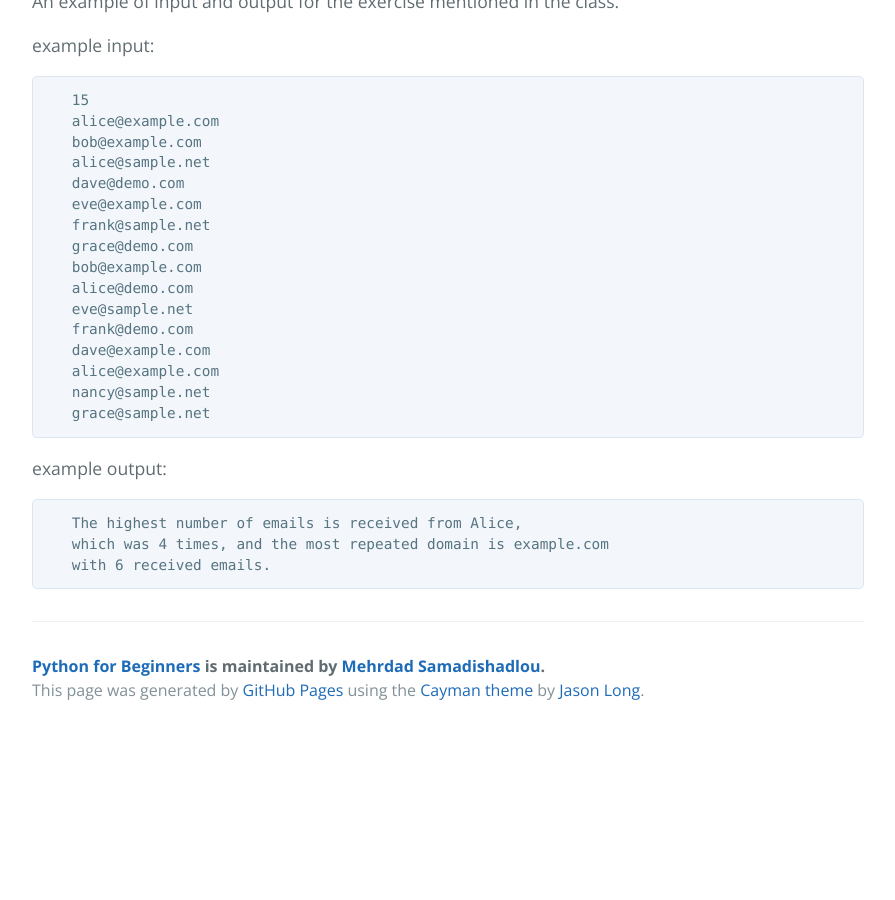
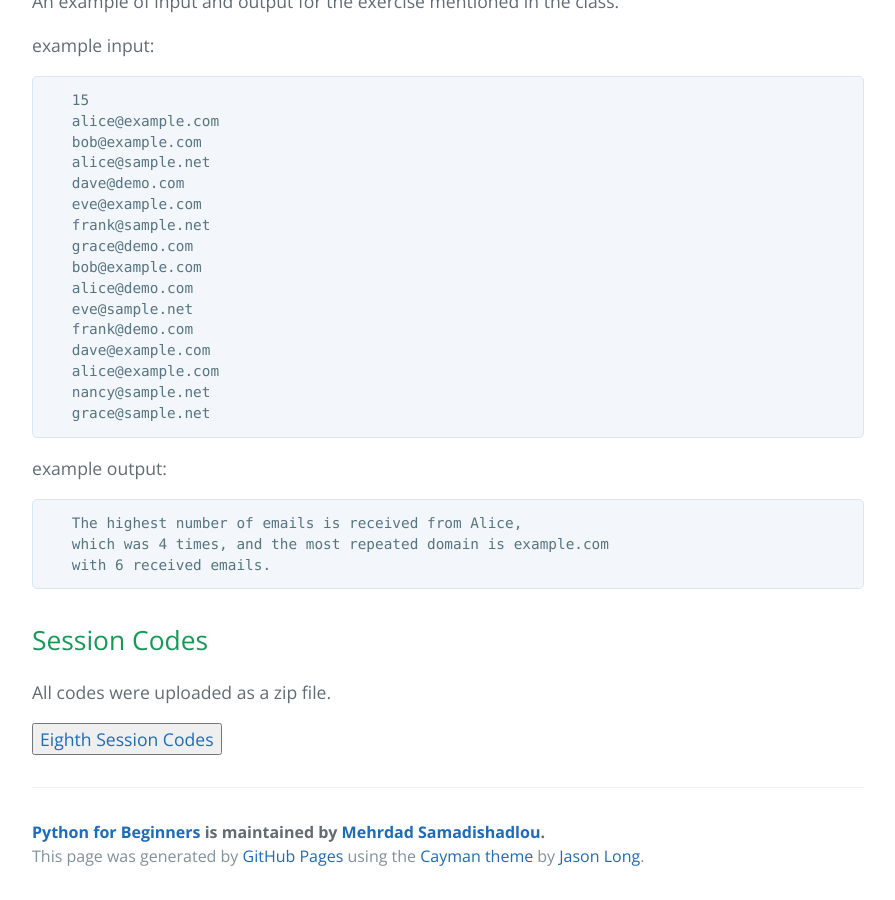
Before and after one commit to MehrdadSamadishadlou/Python_for_Beginners, a Jekyll site: the page built from materials.md, in a window 1280 px wide and 900 px high, scrolled down 3715 px. Shown: the whole window, without its empty margins (192-1087 px from the left). Built offline with Jekyll 4.4.1, drawn with Linux system fonts in a browser that asks for light colours; before the commit the page ends 4449 px from its top, so only the background shows below that.

Commit message:
Update materials.md

````diff
--- a/materials.md
+++ b/materials.md
@@ -161,14 +161,14 @@ An example of input and output for the exercise mentioned in the class.
    ```
 
 
-<!--
+
 ## Session Codes
 
 All codes were uploaded as a zip file.
 
-<a href="https://drive.google.com/file/d/1t5xjniHzSux8ZgbPyJIwc2VdJCrrDsz1/view?usp=sharing" target="_blank"><button>Seventh Session Codes</button></a> <a href="https://drive.google.com/file/d/1oracER6mBjMgRgY-YUOAfQQdAgWzKKNV/view?usp=sharing" target="_blank"><button>Mr. Ahmadian's notes</button></a>
+<a href="https://drive.google.com/file/d/1_Y4QNurtxodsRfuh-gEbv8JP7uwIA26W/view?usp=drive_link" target="_blank"><button>Eighth Session Codes</button></a>
 
-
+<!--
 
 # 8,9. Eighth and Ninth Sessions:
 
````
